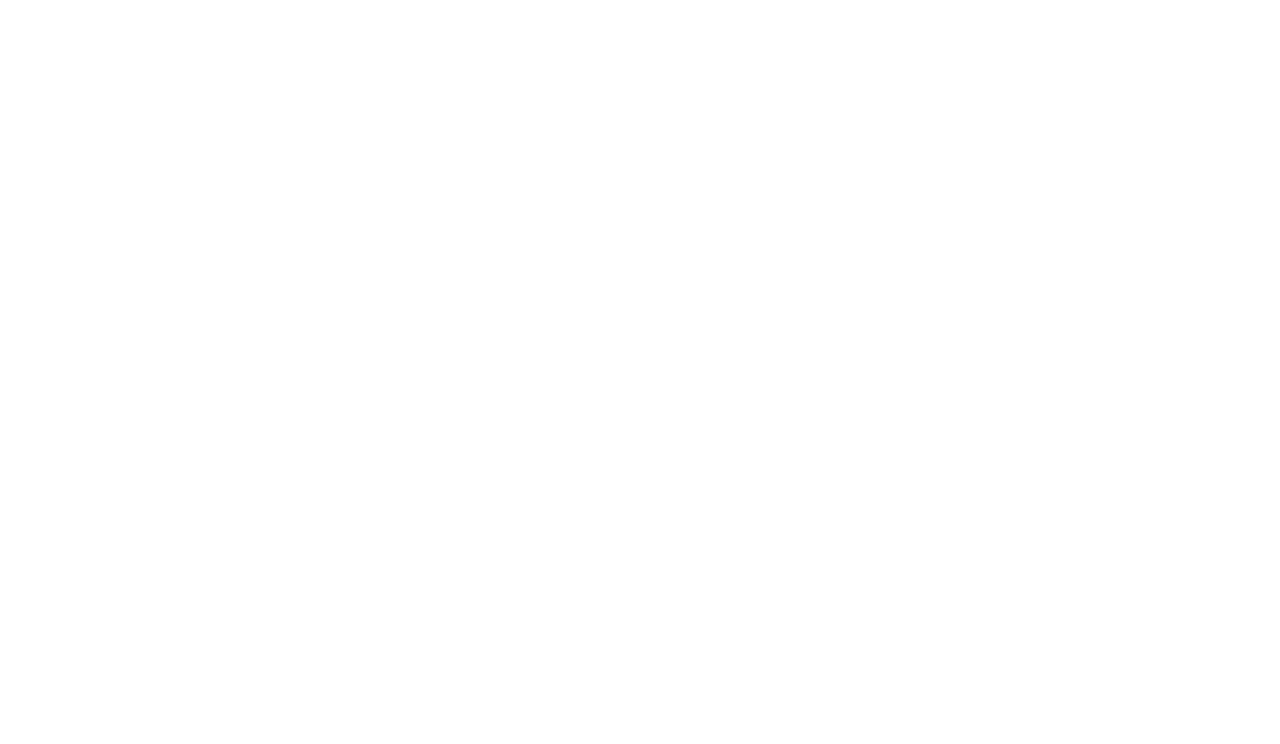
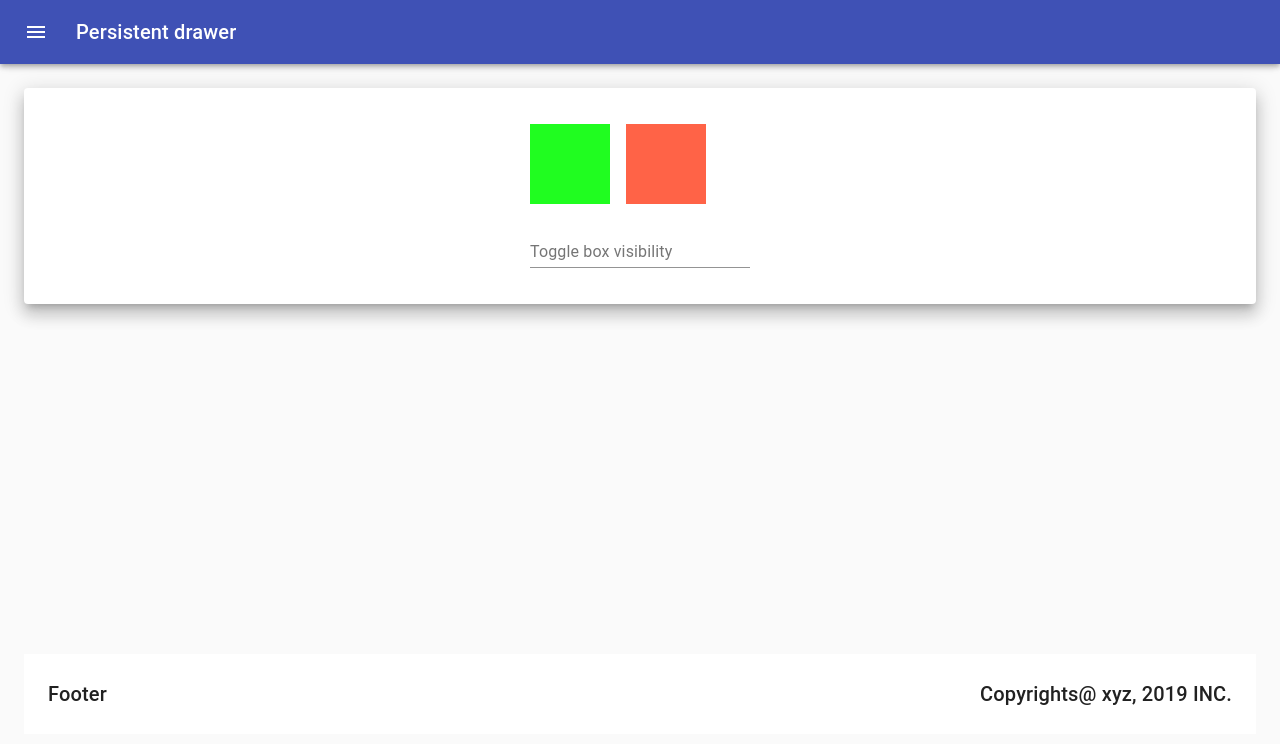
Before and after one commit to hassantac/test, a React (Create React App) app: page /4 in a window 1280 px wide. Shown: the top 744 px of the page. Built offline with nearby package versions, Linux system fonts and the light colour scheme.

Commit message:
Added point 9,green and red box

```diff
--- a/src/App.tsx
+++ b/src/App.tsx
@@ -6,6 +6,7 @@
 import NavBar from './components/Navbar';
 import Purchases from './Pages/Purchases';
 import FormPage from './Pages/FormPage';
+import TwoBoxesPage from './Pages/TwoBoxesPage';
 
 const App: React.FC = () => {
   return (
@@ -15,6 +16,7 @@
       <Route exact path="/1" render={() => <NavBar content={BoxPage} />} />
       <Route exact path="/2" render={() => <NavBar content={Purchases} />} />
       <Route exact path="/3" render={() => <NavBar content={FormPage} />} />
+      <Route exact path="/4" render={() => <NavBar content={TwoBoxesPage} />} />
     </Router>
   );
 };
--- /dev/null
+++ b/src/Pages/TwoBoxesPage/index.tsx
@@ -0,0 +1,39 @@
+import React, { useState } from 'react';
+import { Box, Paper, TextField } from '@material-ui/core';
+
+const TwoBoxesPage = () => {
+  const [toggleVisibility, setToggleVisibility] = useState('');
+  let green = toggleVisibility === 'green' || toggleVisibility !== 'red';
+  let red = toggleVisibility === 'red' || toggleVisibility !== 'green';
+  return (
+    <Paper
+      elevation={11}
+      style={{ padding: 36, display: 'flex', justifyContent: 'center' }}
+    >
+      <Box>
+        <Box height={80} display="flex" mb={2}>
+          <Box
+            p={4}
+            bgcolor="#20fd20"
+            width={80}
+            display={green ? 'block' : 'none'}
+          ></Box>
+          <Box
+            p={4}
+            bgcolor="tomato"
+            width={80}
+            ml={!green ? 0 : 2}
+            display={red ? 'block' : 'none'}
+          ></Box>
+        </Box>
+        <TextField
+          value={toggleVisibility}
+          label="Toggle box visibility"
+          onChange={e => setToggleVisibility(e.target.value)}
+        />
+      </Box>
+    </Paper>
+  );
+};
+
+export default TwoBoxesPage;
--- a/src/components/Navbar/index.tsx
+++ b/src/components/Navbar/index.tsx
@@ -149,7 +149,8 @@
             'Green/Blue Button',
             'Box appear/disappear',
             'Purchases',
-            'Form'
+            'Form',
+            'Two Boxes'
           ].map((text, index) => (
             <ListItem button key={text} component={Link} to={`/${index}`}>
               <ListItemIcon>
```
